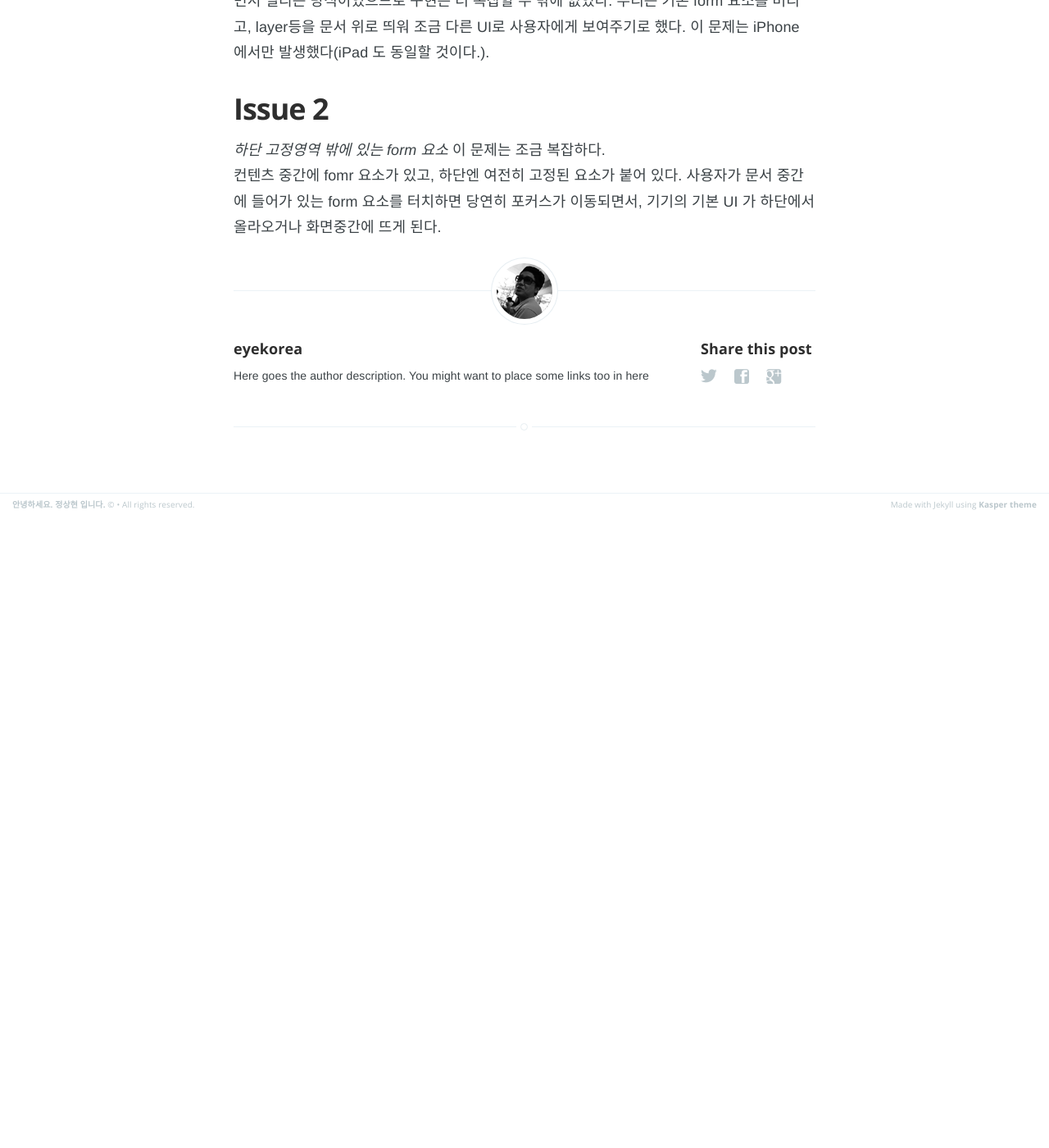
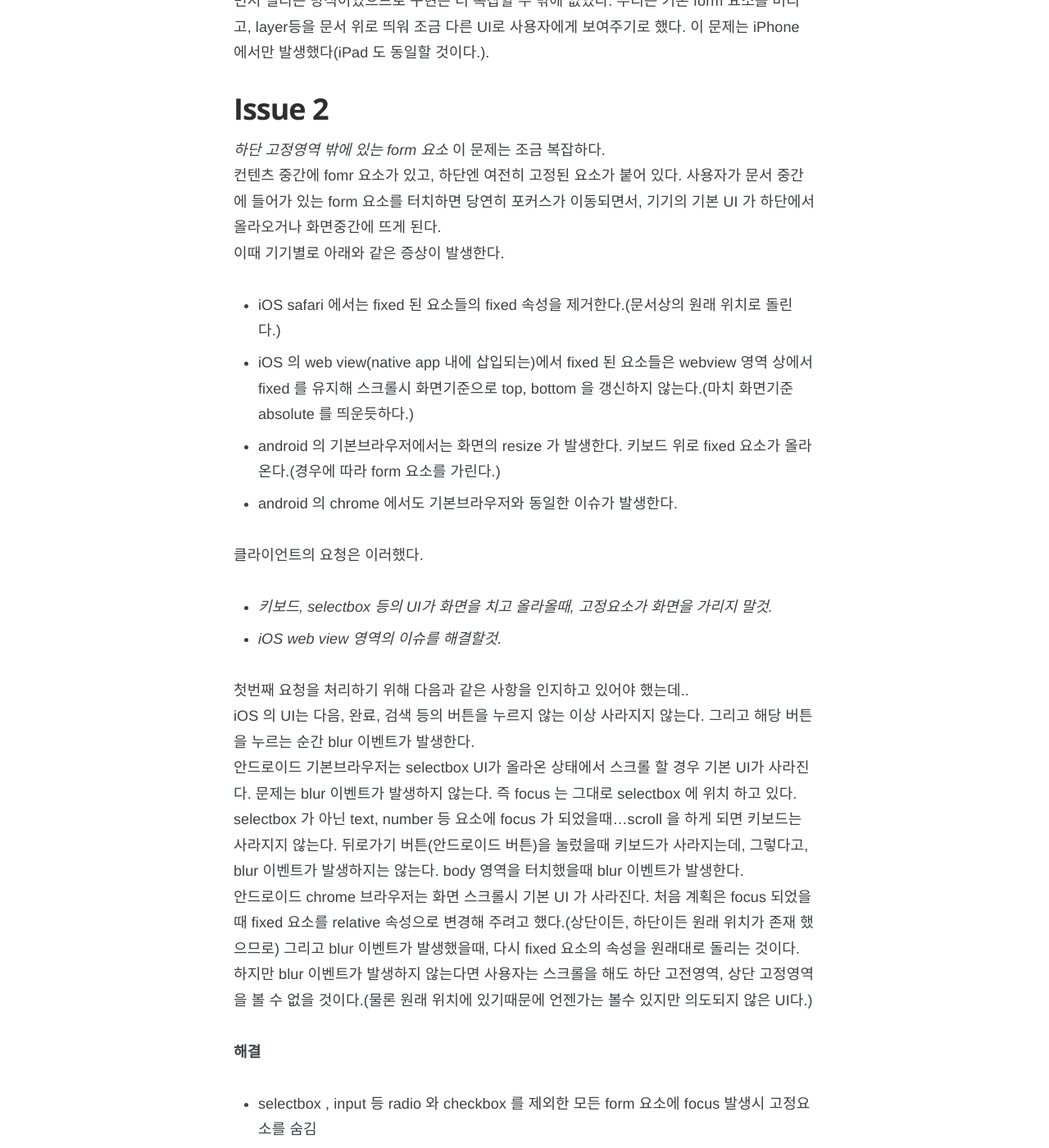
Before and after one commit to eyekorea/eyekorea.github.com, a Jekyll site: the page built from _posts/2015-06-10-foot-fixed-form-Issues-in-ios-safari.markdown, in a window 1280 px wide and 1400 px high, scrolled down 1893 px. Shown: the whole window at 82% size. Built offline with Jekyll 4.4.1, drawn with Linux system fonts in a browser that asks for light colours; Markdown is read by kramdown in place of the engine named in the settings; before the commit the page ends 2523 px from its top, so only the background shows below that; some of the changed text lies outside the part shown.

Commit message:
포스팅 완료.

```diff
--- a/_posts/2015-06-10-foot-fixed-form-Issues-in-ios-safari.markdown
+++ b/_posts/2015-06-10-foot-fixed-form-Issues-in-ios-safari.markdown
@@ -54,3 +54,34 @@ fixed 속성을 absolute 로 변경하고, 스크롤값이 변경될 때마다
 *하단 고정영역 밖에 있는 form 요소*
 이 문제는 조금 복잡하다.
 컨텐츠 중간에 fomr 요소가 있고, 하단엔 여전히 고정된 요소가 붙어 있다. 사용자가 문서 중간에 들어가 있는 form 요소를 터치하면 당연히 포커스가 이동되면서, 기기의 기본 UI 가 하단에서 올라오거나 화면중간에 뜨게 된다.
+이때 기기별로 아래와 같은 증상이 발생한다.
+- iOS safari 에서는 fixed 된 요소들의 fixed 속성을 제거한다.(문서상의 원래 위치로 돌린다.)
+- iOS 의 web view(native app 내에 삽입되는)에서 fixed 된 요소들은 webview 영역 상에서 fixed 를 유지해 스크롤시 화면기준으로 top, bottom 을 갱신하지 않는다.(마치 화면기준 absolute 를 띄운듯하다.)
+- android 의 기본브라우저에서는 화면의 resize 가 발생한다. 키보드 위로 fixed 요소가 올라온다.(경우에 따라 form 요소를 가린다.)
+- android 의 chrome 에서도 기본브라우저와 동일한 이슈가 발생한다.
+
+클라이언트의 요청은 이러했다.
+- *키보드, selectbox 등의 UI가 화면을 치고 올라올때, 고정요소가 화면을 가리지 말것.*
+- *iOS web view 영역의 이슈를 해결할것.*
+
+첫번째 요청을 처리하기 위해 다음과 같은 사항을 인지하고 있어야 했는데..
+iOS 의 UI는 다음, 완료, 검색 등의 버튼을 누르지 않는 이상 사라지지 않는다. 그리고 해당 버튼을 누르는 순간 blur 이벤트가 발생한다.
+안드로이드 기본브라우저는 selectbox UI가 올라온 상태에서 스크롤 할 경우 기본 UI가 사라진다. 문제는 blur 이벤트가 발생하지 않는다. 즉 focus 는 그대로 selectbox 에 위치 하고 있다.
+selectbox 가 아닌 text, number 등 요소에 focus 가 되었을때...scroll 을 하게 되면 키보드는 사라지지 않는다. 뒤로가기 버튼(안드로이드 버튼)을 눌렀을때 키보드가 사라지는데, 그렇다고, blur 이벤트가 발생하지는 않는다. body 영역을 터치했을때 blur 이벤트가 발생한다.
+안드로이드 chrome 브라우저는 화면 스크롤시 기본 UI 가 사라진다.
+처음 계획은 focus 되었을때 fixed 요소를 relative 속성으로 변경해 주려고 했다.(상단이든, 하단이든 원래 위치가 존재 했으므로) 그리고 blur 이벤트가 발생했을때, 다시 fixed 요소의 속성을 원래대로 돌리는 것이다.
+하지만 blur 이벤트가 발생하지 않는다면 사용자는 스크롤을 해도 하단 고전영역, 상단 고정영역을 볼 수 없을 것이다.(물론 원래 위치에 있기때문에 언젠가는 볼수 있지만 의도되지 않은 UI다.)
+
+**해결**
+- selectbox , input 등 radio 와 checkbox 를 제외한 모든  form 요소에 focus 발생시 고정요소를 숨김
+- blur 이벤트 발생시 fixed 요소를 원래 속성으로 돌림.
+- selectbox 는 change event 발생 후 scroll 시 fixed 요소를 원래 속성으로 돌림.
+
+물론 아직까지 문제는 있다.
+안드로이드 기본브라우저의 selectbox 에서 change 가 일어나지 않은 상태로 스크롤 시 fiexd 요소를 원래 속성으로 돌릴 장치가 딱히 없다. 사용자가 다른 요소를 탭 하거나 혹은 body영역을 한번 더 탭해 주기를 바랄뿐...
+
+사실 개인적으로 이번 포스팅에서 하고 싶은 말은 이것 이엇다.
+
+**작은 화면에서 고정영역은 사용성이 좋지 않다.**
+**모바일에서 하단 고정영역은 문제가 많으며, 아직까지 처리하기 까다로우 부분이 많다.**
+**가능하면 하단 고정 UI는 아직까지 추천하고 싶지 않다.**
```
